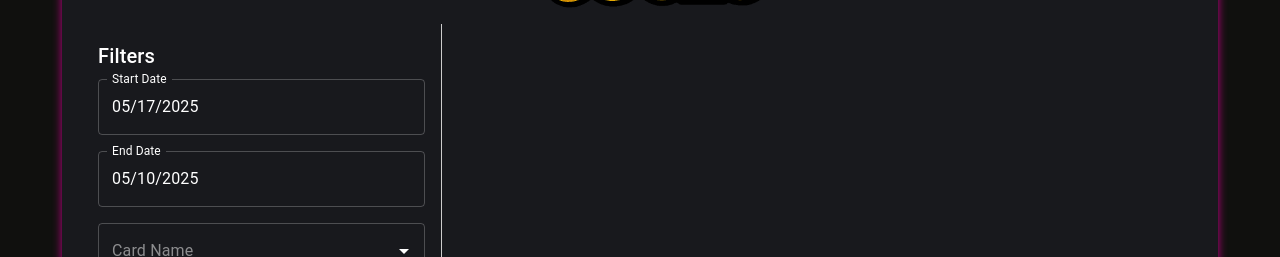
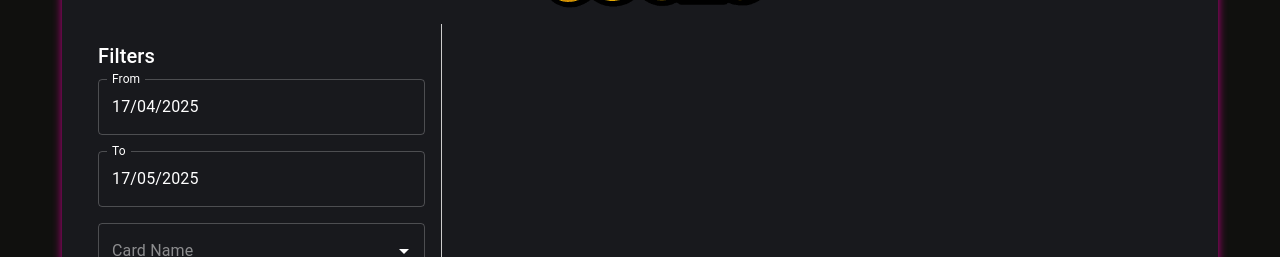
Before and after one commit to CodeFatherG/probi-oh, a React app: page /analytics in a window 1280 px wide. Shown: the part 245-502 px from the top of the page. Built offline with nearby package versions, Linux system fonts and the light colour scheme; what @everapi/freecurrencyapi-js would draw is missing.

Commit message:
Make default time a month and make it au time format cause I am the boss

```diff
--- a/src/features/analytics/components/AnalyticsSidebar.tsx
+++ b/src/features/analytics/components/AnalyticsSidebar.tsx
@@ -72,18 +72,18 @@ export default function AnalyticsSidebar({ cardOptions, startDate, endDate, card
 
         <Box sx={{ mb: 2 }}>
             <DatePicker<Dayjs>
-                label="Start Date"
-                value={selectedStart}
-                onChange={setSelectedStart}
+                label="From"
+                value={selectedEnd}
+                onChange={setSelectedEnd}
                 renderInput={(params) => <TextField {...params} fullWidth />}
             />
         </Box>
 
         <Box sx={{ mb: 2 }}>
             <DatePicker<Dayjs>
-                label="End Date"
-                value={selectedEnd}
-                onChange={setSelectedEnd}
+                label="To"
+                value={selectedStart}
+                onChange={setSelectedStart}
                 renderInput={(params) => <TextField {...params} fullWidth />}
             />
         </Box>
--- a/src/routes/Analytics.tsx
+++ b/src/routes/Analytics.tsx
@@ -12,6 +12,7 @@ import dayjs, { Dayjs } from 'dayjs';
 import AnalyticCard from '@/features/analytics/components/AnalyticCard';
 import SummaryAnalytics from '@/features/analytics/components/SummaryAnalytics';
 import { useSearchParams } from 'react-router-dom';
+import 'dayjs/locale/en-au';
 
 function getDateString(date: Dayjs): string {
     return date.format("YYYY-MM-DD");
@@ -28,7 +29,7 @@ function getDayjs(date: string): Dayjs | null {
 
 export default function Analytics() {
     const [startDate, setStartDate] = useState<Dayjs | null>(dayjs());
-    const [endDate, setEndDate] = useState<Dayjs | null>(dayjs().subtract(7, "day"));
+    const [endDate, setEndDate] = useState<Dayjs | null>(dayjs().subtract(1, "month"));
     const [selectedCard, setSelectedCard] = useState<string | null>(null);
     const [cardOptions, setCardOptions] = useState<string[]>([]);
     const [cardAnalytics, setCardAnalytics] = useState<CardAnalytics | undefined>(undefined);
@@ -162,7 +163,7 @@ export default function Analytics() {
 
                 </Stack>
                 <Box display='flex' width='100%' height='100%' flexGrow='1'>
-                    <LocalizationProvider dateAdapter={AdapterDayjs}>
+                    <LocalizationProvider dateAdapter={AdapterDayjs} adapterLocale={'en-au'}>
                         <AnalyticsSidebar
                             cardOptions={cardOptions}
                             startDate={startDate}
```
